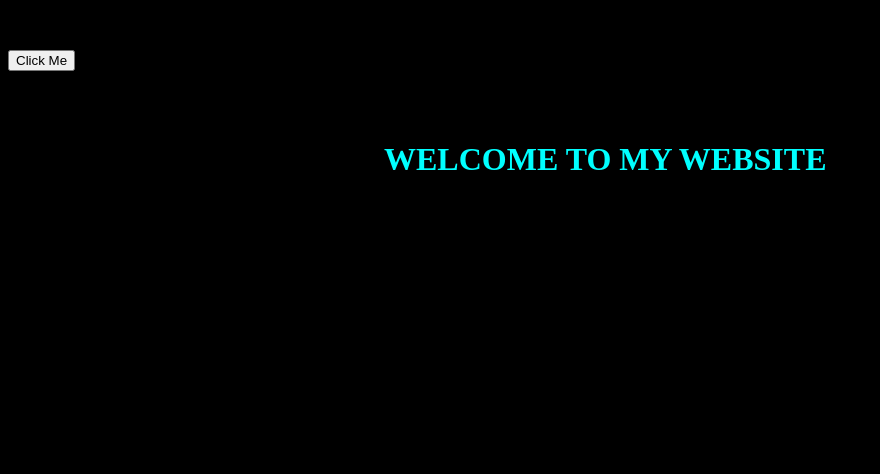
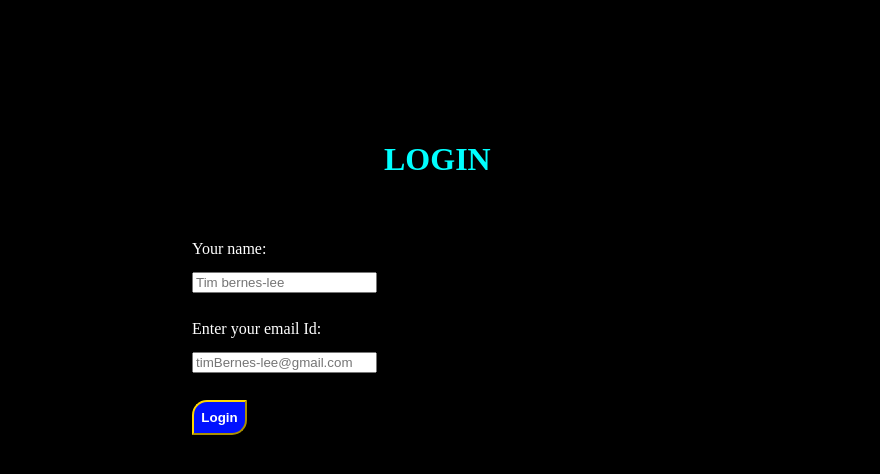
Before and after one commit to adrit2008/My-web, a plain HTML site: page index.html in a window 1280 px wide. Shown: the whole page, without its empty margins (0-880 px from the left). Drawn offline with Linux system fonts and the light colour scheme.

Commit message:
html structur added

```diff
--- a/index.html
+++ b/index.html
@@ -9,10 +9,15 @@
 <body>
     <script src="script.js"></script>
 
-    <div class="box">
-        <h1>WELCOME TO MY WEBSITE</h1>
-        <p>Click the button to see a message:</p>
-        <button id="unknown" onclick="alert(myf('Hello'))">Click Me</button>
+    <div id="box">
+        <h1>LOGIN</h1>
+        <label for="name box" id="name">Your name:</label>
+        <input type="text" id="namebox" placeholder="Tim bernes-lee">
+
+        <label for="email Box" id="email">Enter your email Id:</label>
+        <input type="email" id="emailbox" placeholder="timBernes-lee@gmail.com">
+
+        <button id="loginButton" onclick="alert(myf(document.getElementById('namebox').value))">Login</button>
     </div>
 
 </body>
```
